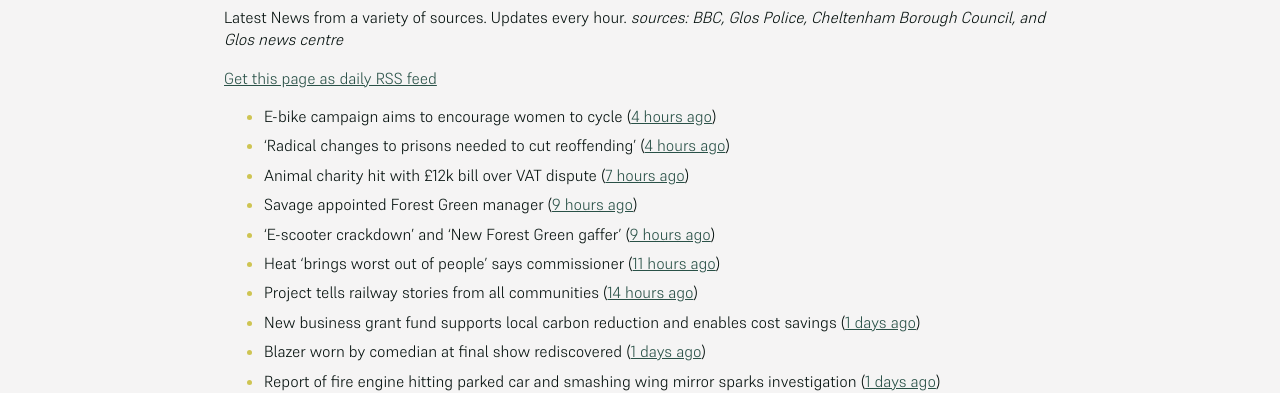
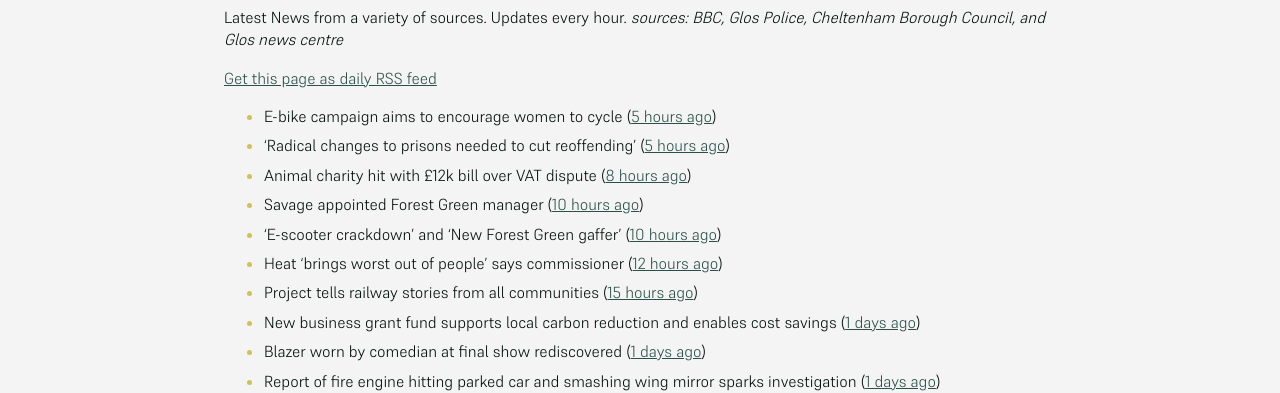
Before and after one commit to mat-0/cheltenham-open-data, a Jekyll site: the page built from _pages/news.md, in a window 1280 px wide. Shown: the part 267-660 px from the top of the page. Built offline with Jekyll 4.4.1, drawn with Linux system fonts in a browser that asks for light colours.

Commit message:
Updated 2025-07-01 20:57:53

```diff
--- a/_pages/news.md
+++ b/_pages/news.md
@@ -12,13 +12,13 @@ _sources: BBC, Glos Police, Cheltenham Borough Council, and Glos news centre_
 [Get this page as daily RSS feed](/daily.rss)
 
 <!-- news_marker starts -->
-- E-bike campaign aims to encourage women to cycle ([4 hours ago](https://www.bbc.com/news/articles/c9w11l9y7qno))
-- 'Radical changes to prisons needed to cut reoffending' ([4 hours ago](https://www.bbc.com/news/articles/cm2zz75v286o))
-- Animal charity hit with £12k bill over VAT dispute ([7 hours ago](https://www.bbc.com/news/articles/cglzy4518y9o))
-- Savage appointed Forest Green manager ([9 hours ago](https://www.bbc.com/sport/football/articles/cgjg551p8ejo))
-- 'E-scooter crackdown' and 'New Forest Green gaffer' ([9 hours ago](https://www.bbc.com/news/articles/cn7dd1n231mo))
-- Heat 'brings worst out of people' says commissioner ([11 hours ago](https://www.bbc.com/news/articles/ckgjjx0ypwpo))
-- Project tells railway stories from all communities ([14 hours ago](https://www.bbc.com/news/articles/c0l4z258kypo))
+- E-bike campaign aims to encourage women to cycle ([5 hours ago](https://www.bbc.com/news/articles/c9w11l9y7qno))
+- 'Radical changes to prisons needed to cut reoffending' ([5 hours ago](https://www.bbc.com/news/articles/cm2zz75v286o))
+- Animal charity hit with £12k bill over VAT dispute ([8 hours ago](https://www.bbc.com/news/articles/cglzy4518y9o))
+- Savage appointed Forest Green manager ([10 hours ago](https://www.bbc.com/sport/football/articles/cgjg551p8ejo))
+- 'E-scooter crackdown' and 'New Forest Green gaffer' ([10 hours ago](https://www.bbc.com/news/articles/cn7dd1n231mo))
+- Heat 'brings worst out of people' says commissioner ([12 hours ago](https://www.bbc.com/news/articles/ckgjjx0ypwpo))
+- Project tells railway stories from all communities ([15 hours ago](https://www.bbc.com/news/articles/c0l4z258kypo))
 - New business grant fund supports local carbon reduction and enables cost savings ([1 days ago](https://www.cheltenham.gov.uk/news/article/3026/new_business_grant_fund_supports_local_carbon_reduction_and_enables_cost_savings))
 - Blazer worn by comedian at final show rediscovered ([1 days ago](https://www.bbc.com/news/articles/c0j44n1y72zo))
 - Report of fire engine hitting parked car and smashing wing mirror sparks investigation ([1 days ago](https://gloucesternewscentre.co.uk/report-of-fire-engine-hitting-parked-car-and-smashing-wing-mirror-sparks-investigation/))
```
Also changed, not shown: _data/flood.json (+4 -4 lines), _pages/fix-my-street.md (+3 -3 lines), index.md (+5 -5 lines).
